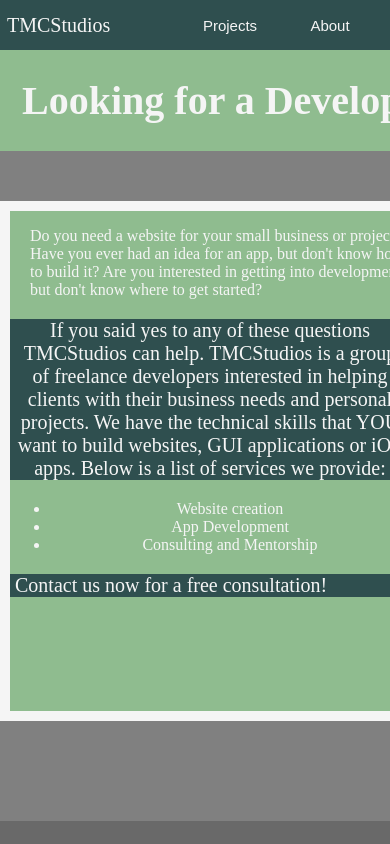
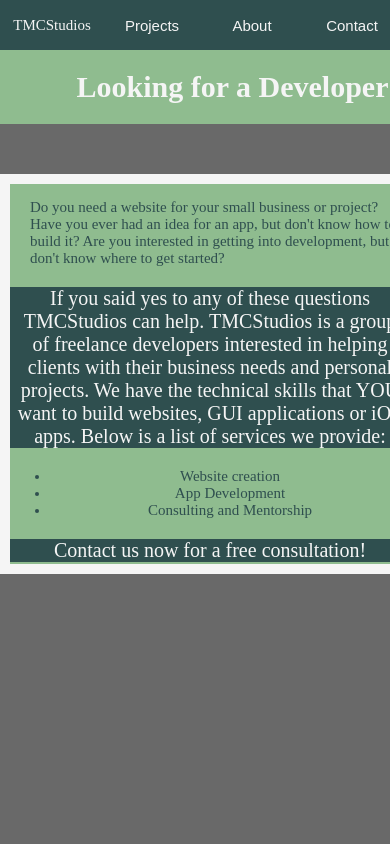
Before and after one commit to tychambers/TMCStudiosSite, a React (Vite) app: page /TMCStudiosSite/about in a window 390 px wide. Both pictures are taken after a click on the button "TMCStudios". Shown: the top 844 px of the page. Built offline with nearby package versions, Linux system fonts and the light colour scheme; a web font is replaced by a local one.

Commit message:
6th commit

```diff
--- a/src/pages/home.jsx
+++ b/src/pages/home.jsx
@@ -8,7 +8,7 @@
                 <h1>Looking for a Developer?</h1>
             </div>
             <div className='home-detail'>
-                <p className="marketing-questions">
+                <p className="marketing-questions green-font">
                     Do you need a website for your small business or project?
                     Have you ever had an idea for an app, but don't know how to build it?
                     Are you interested in getting into development, but don't know where to get started?
@@ -16,7 +16,7 @@
                 <div className="base-body-div">
                     <p className="base-body">If you said yes to any of these questions TMCStudios can help. TMCStudios is a group of freelance developers interested in helping clients with their business needs and personal projects. We have the technical skills that YOU want to build websites, GUI applications or iOS apps. Below is a list of services we provide:</p>
                 </div>
-                <ul className="white-font">
+                <ul className="green-font">
                     <li>Website creation</li>
                     <li>App Development</li>
                     <li>Consulting and Mentorship</li>
--- a/src/styles/App.css
+++ b/src/styles/App.css
@@ -1,5 +1,5 @@
 .base-background {
-  background-color: gray;
+  background-color: dimgray;
 }
 
 @media (max-width: 480px) {
--- a/src/styles/about.css
+++ b/src/styles/about.css
@@ -10,8 +10,9 @@
     height: 50px;
 }
 
-.white-font {
-    color: whitesmoke;
+.green-font {
+    color: #2F4F4F;
+    font-size: 30px;
 }
 
 .sedgwick-ave-display-regular {
@@ -122,7 +123,7 @@
         background-color: #8FBC8F;
         border: 10px solid whitesmoke;
         width: 380px;
-        height: 125px;
+        height: 100px;
     }
 }
 
--- a/src/styles/marketing.css
+++ b/src/styles/marketing.css
@@ -14,7 +14,7 @@
     background-color: #8FBC8F;
     border: 10px solid whitesmoke;
     width: 800px;
-    height: 910px;
+    height: 715px;
     vertical-align: top;
 }
 
@@ -27,9 +27,12 @@
 
 .base-body-div {
     background-color: #2F4F4F;
+    text-align: center;
 }
 
 .base-body {
+    display: flex;
+    justify-content: center;
     background-color: #2F4F4F;
     color: whitesmoke;
     text-align: center;
@@ -47,10 +50,14 @@
         background-color: #8FBC8F;
         border: 10px solid whitesmoke;
         width: 400px;
-        height: 500px;
+        height: 380px;
     }
     .sedgwick-ave-display-regular-2 {
         font-size: 20px;
+    }
+
+    .green-font {
+        font-size: 15px;
     }
 
     .base-body {
@@ -82,6 +89,10 @@
         font-size: 15px;
     }
 
+    .green-font {
+        font-size: 15px;
+    }
+
     .base-body {
         background-color: #2F4F4F;
         color: whitesmoke;
--- a/src/styles/navbar.css
+++ b/src/styles/navbar.css
@@ -50,7 +50,11 @@
         font-weight: 400;
         font-style: normal;
         color: whitesmoke;
-        font-size: 20px;
+        font-size: 15px;
+    }
+    .navbar-links {
+        margin-left: 20px;
+        justify-content: flex-start;
     }
     .link {
         margin-right: 0px;
```
